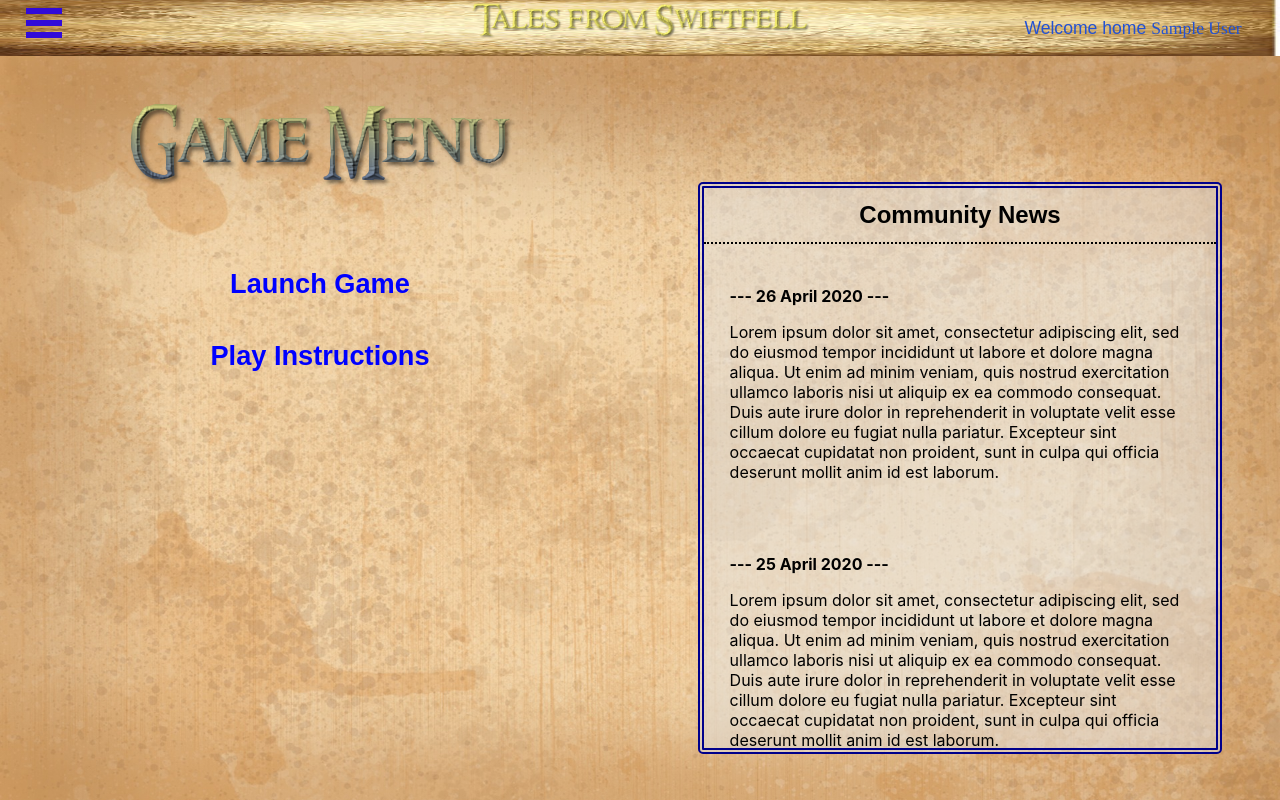
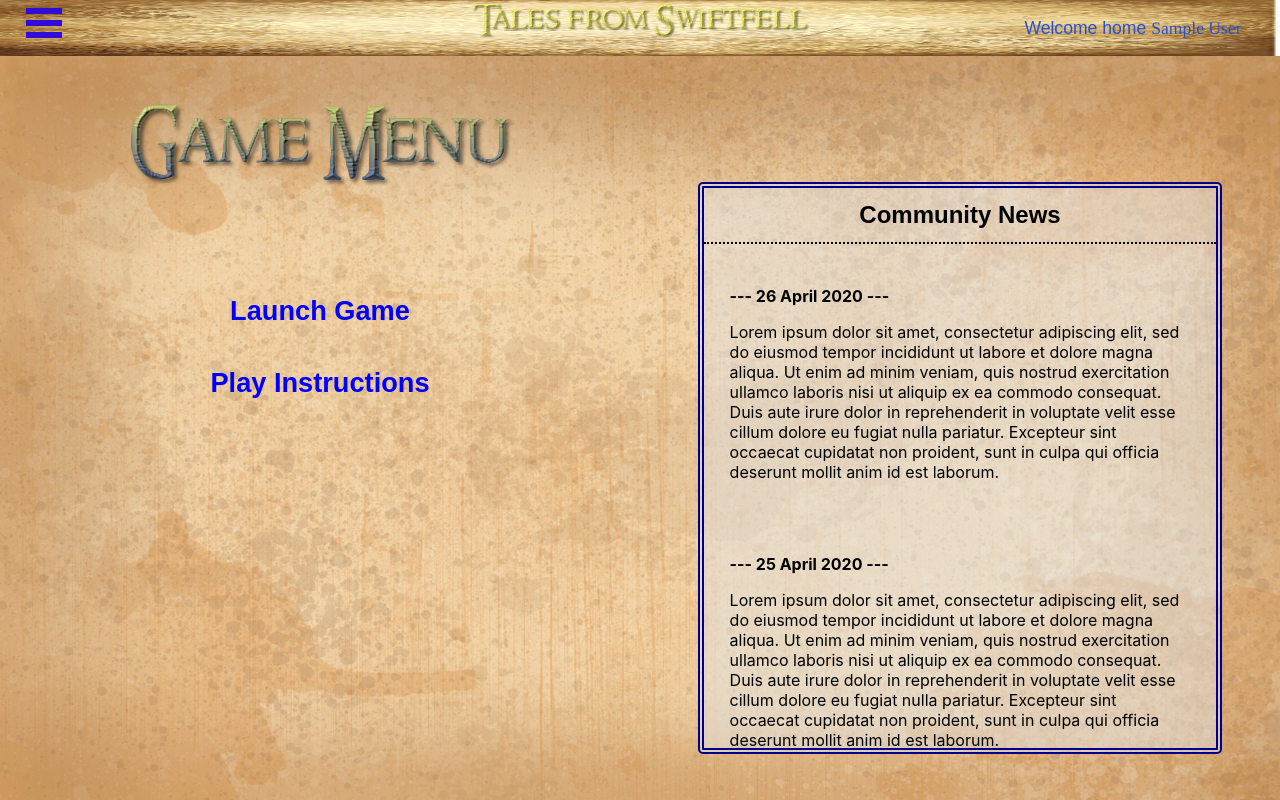
Before and after one commit to cbrindle/tfs2-frontend, a React (Create React App) app: page /game in a window 1280 px wide. Built offline with nearby package versions, Linux system fonts and the light colour scheme; sample sign-in values are in the browser's storage.

Commit message:
Need to figure a way to launch game file in React.

```diff
--- a/src/Components/Game/Game.js
+++ b/src/Components/Game/Game.js
@@ -23,7 +23,6 @@ class Game extends Component {
         this.props.history.push('/home');
     }
 
-
     render() {
         return (
             <>
@@ -34,7 +33,7 @@ class Game extends Component {
                         <img src={menuText} alt="Game Menu" />
                         <span style={{ marginTop: '10vh' }}></span>
 
-                        <Link to="/" className={gameLink}>Launch Game</Link>
+                        <p className={gameLink}>Launch Game</p>
                         <Link to="/game/instructions" className={gameLink}>Play Instructions</Link>
                     </div>
 
```
